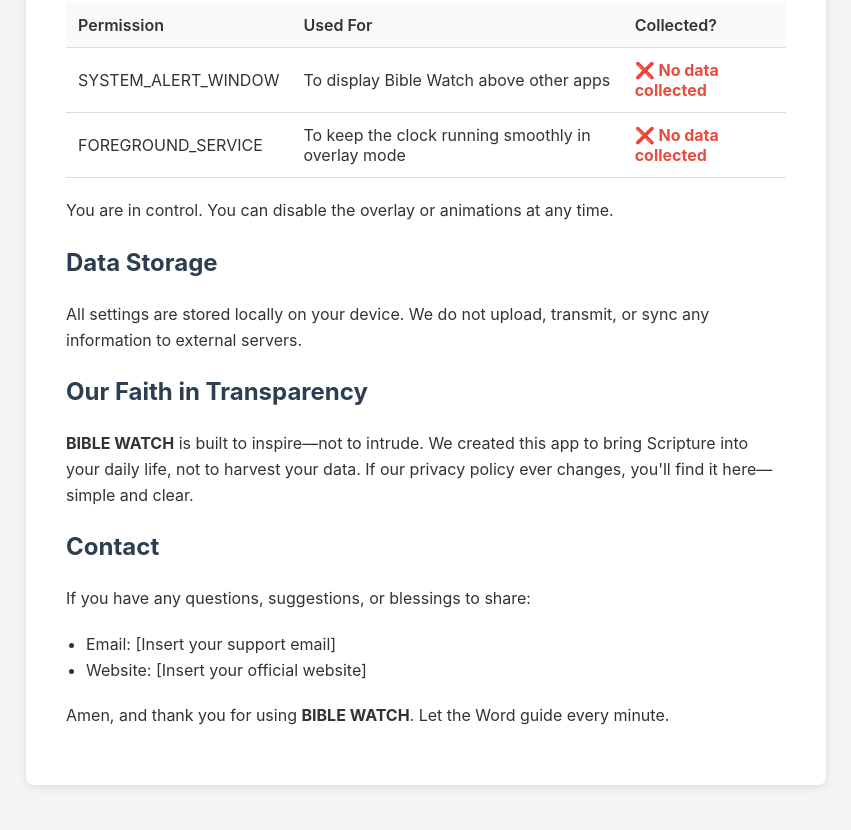
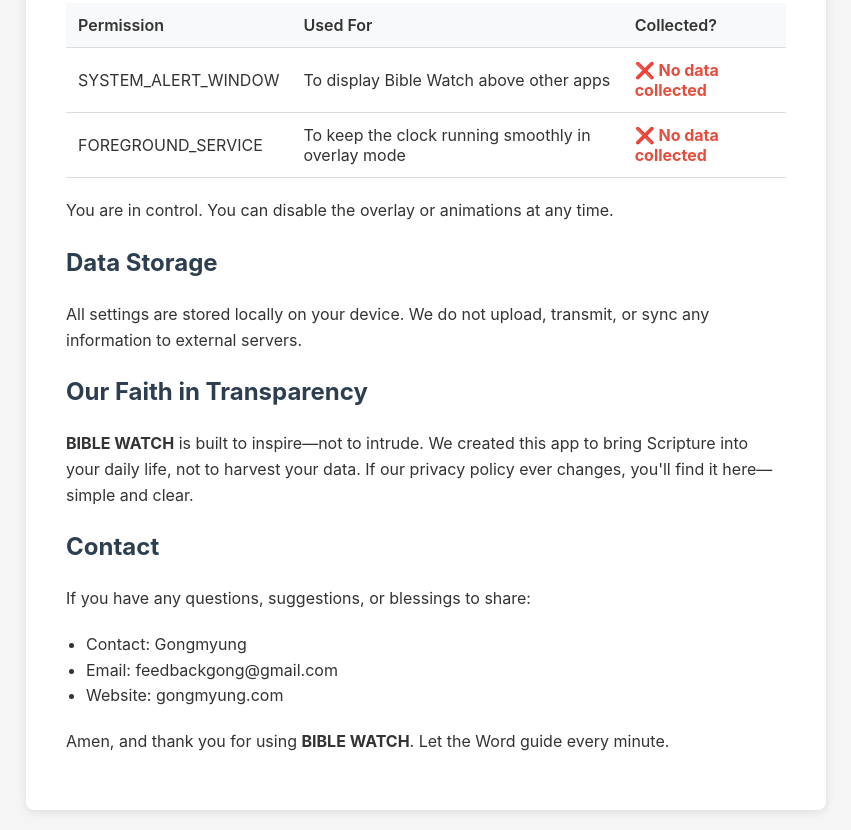
Before and after one commit to korssa/bible_watch, a website: page index.html in a window 1280 px wide. Shown: the part 622-1452 px from the top of the page, without its empty margins (214-1065 px from the left). Before the commit the page ends 1427 px from the top, so only its background shows below. Drawn offline with Linux system fonts and the light colour scheme.

Commit message:
Update index.html

```diff
--- a/index.html
+++ b/index.html
@@ -106,8 +106,9 @@
     <h2>Contact</h2>
     <p>If you have any questions, suggestions, or blessings to share:</p>
     <ul>
-      <li>Email: [Insert your support email]</li>
-      <li>Website: [Insert your official website]</li>
+      <li>Contact: Gongmyung</li>
+      <li>Email: feedbackgong@gmail.com</li>
+      <li>Website: gongmyung.com</li>
     </ul>
 
     <p>Amen, and thank you for using <strong>BIBLE WATCH</strong>. Let the Word guide every minute.</p>
```
